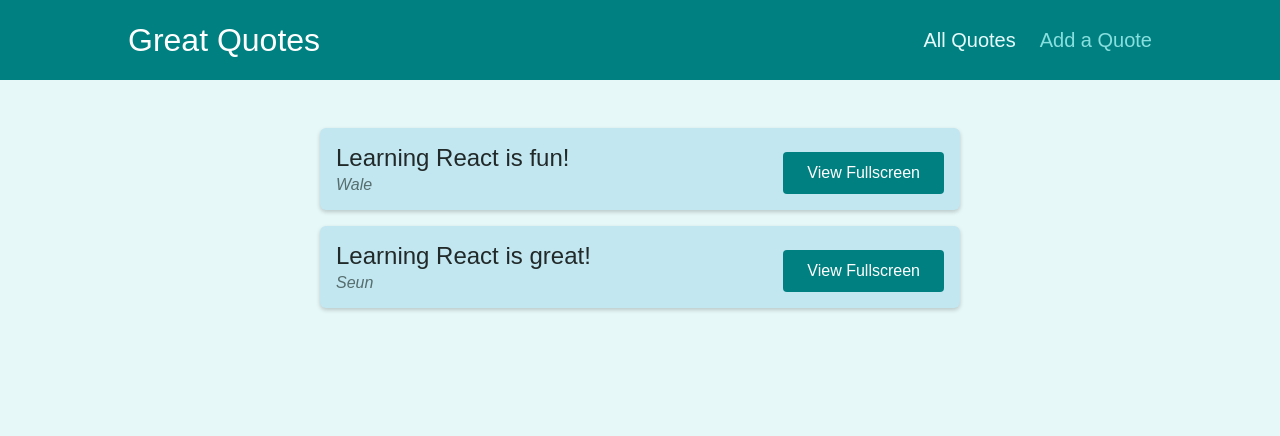
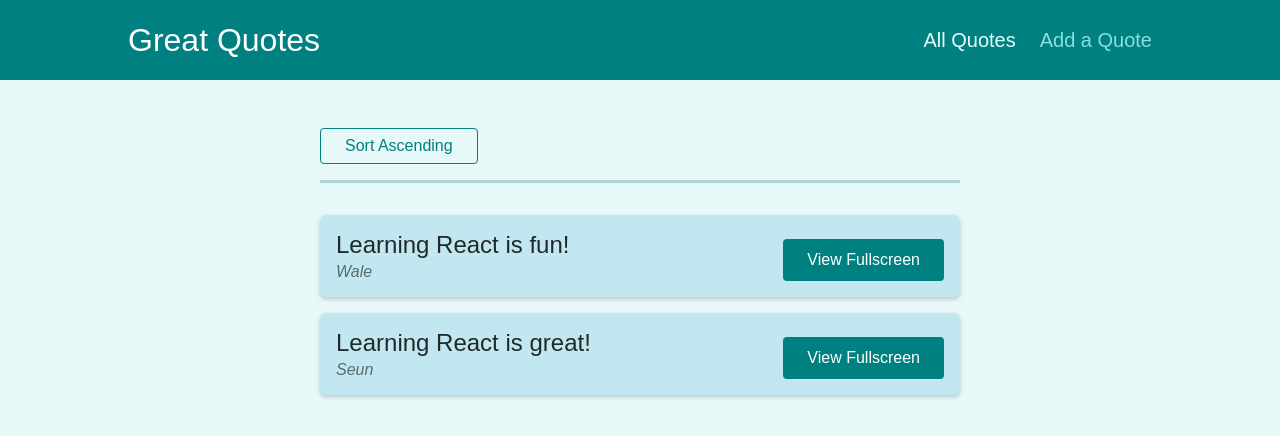
Before and after one commit to OlawaleOkemuyiwa/react-router-practice-project, a React (Create React App) app: page /quotes in a window 1280 px wide. Shown: the top 436 px of the page. Built offline with nearby package versions, Linux system fonts and the light colour scheme.

Commit message:
fifth commit

```diff
--- a/src/components/quotes/QuoteList.js
+++ b/src/components/quotes/QuoteList.js
@@ -1,11 +1,26 @@
 import { Fragment } from 'react';
+import { useNavigate, useLocation } from 'react-router-dom';
 
 import QuoteItem from './QuoteItem';
 import classes from './QuoteList.module.css';
 
 const QuoteList = props => {
+  const navigate = useNavigate(); //useNavigate helps to programatically navigate and change the URL
+  const location = useLocation(); //useLocation provides access to a location object which has info about the currently loaded URL(hash, pathname, search etc)
+  console.log(location)
+
+  const queryParam = new URLSearchParams(location.search)  //URLSearchParams is a JS func constructor that helps to extract data from query/searh parameters
+  const isSortingAscending = queryParam.get('sort') === 'asc';
+
+  const changeSortingHandler = () => {
+    navigate('/quotes?sort=asc');
+  }
+
   return (
     <Fragment>
+      <div className={classes.sorting}>
+        <button onClick={changeSortingHandler}>Sort Ascending</button>
+      </div>
       <ul className={classes.list}>
         {props.quotes.map(quote => (
           <QuoteItem
--- a/src/components/quotes/QuoteList.module.css
+++ b/src/components/quotes/QuoteList.module.css
@@ -18,6 +18,7 @@
   border-radius: 4px;
   padding: 0.5rem 1.5rem;
   cursor: pointer;
+  transition: all .1s;
 }
 
 .sorting button:hover {
--- a/src/pages/NotFound.js
+++ b/src/pages/NotFound.js
@@ -1,4 +1,6 @@
+
 const NotFound = () => {
+
   return (
     <div className="centered">
       <p>Page not found</p>
--- a/src/pages/QuoteDetail.js
+++ b/src/pages/QuoteDetail.js
@@ -8,7 +8,7 @@ const DUMMY_QUOTES = [
 ]
 
 const QuoteDetail = () => {
-  const { quoteId } = useParams();
+  const { quoteId } = useParams();  //to get concrete values of dynamic path segments e.g "domain/welcome/:someId"
 
   const quote = DUMMY_QUOTES.find(quote => quote.id === quoteId);
 
```
